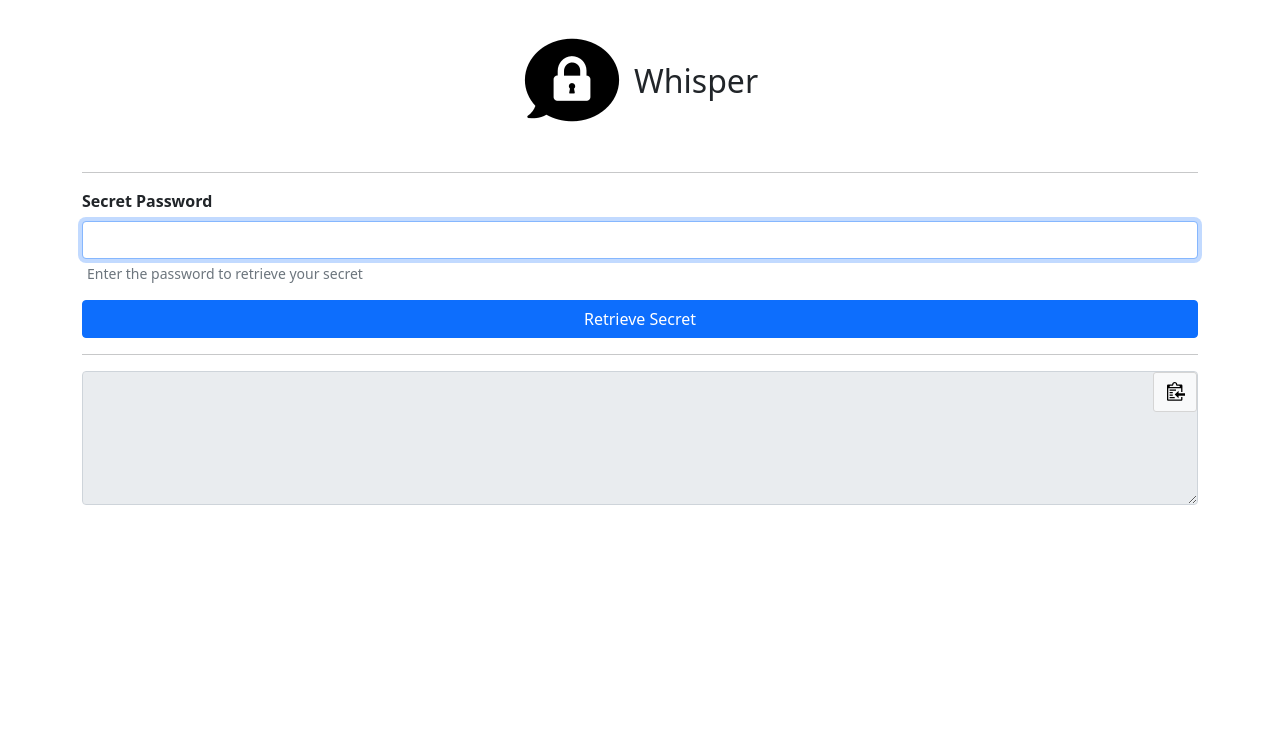
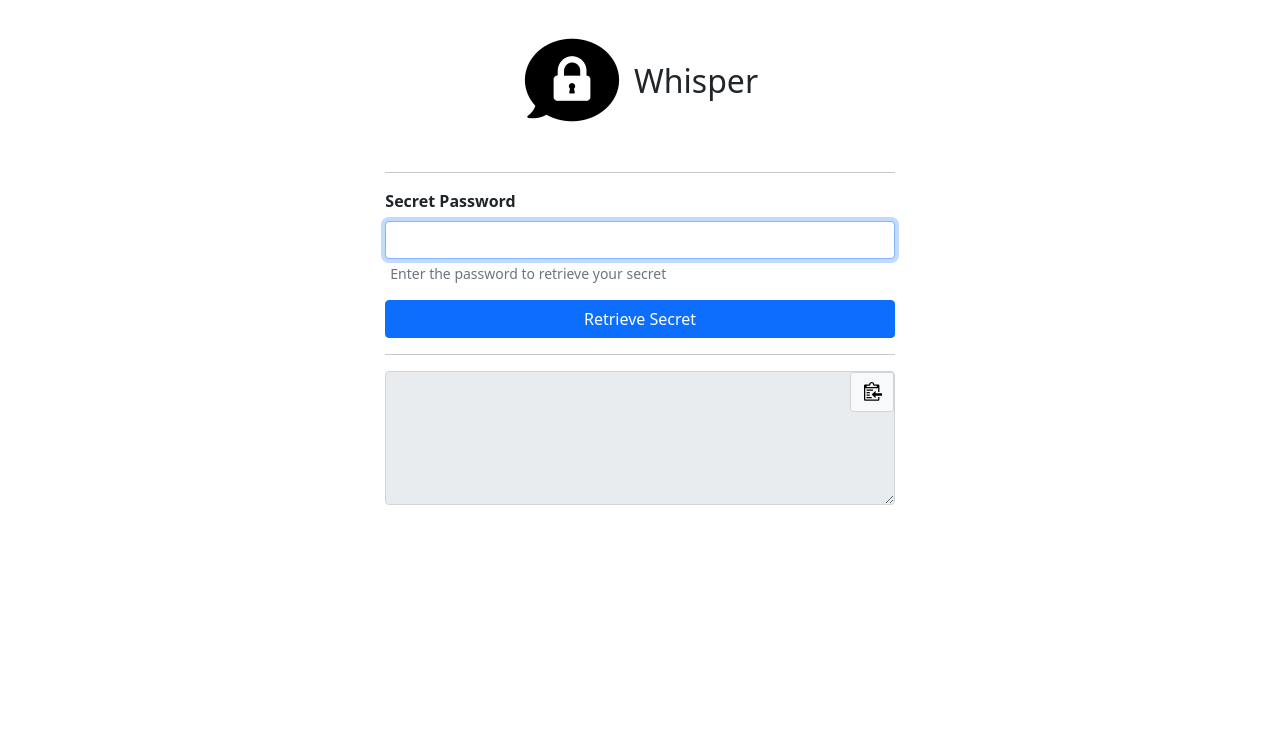
Before and after one commit to viyh/whisper, a Flask app: template src/whisper/templates/show.html in a window 1280 px wide. Shown: the top 745 px of the page. Run offline with Flask 2, Linux system fonts and the light colour scheme; the template is opened without the code that fills it, so the values that code supplies are empty; parts of the project's set-up code (start-up, migrations or seed data) failed here and were passed over; some libraries are stand-ins or nearby versions.

Commit message:
Add col-md-5 to show secret page

```diff
--- a/src/whisper/templates/show.html
+++ b/src/whisper/templates/show.html
@@ -10,7 +10,7 @@
         <link rel="stylesheet" href="assets/style.css">
     </head>
     <body>
-        <div class="container">
+        <div class="container col-md-5">
             <div class="page-header">
                 <ul class="text-center list-inline">
                     <li class="list-inline-item"><img src="assets/logo.png"/></li>
```
